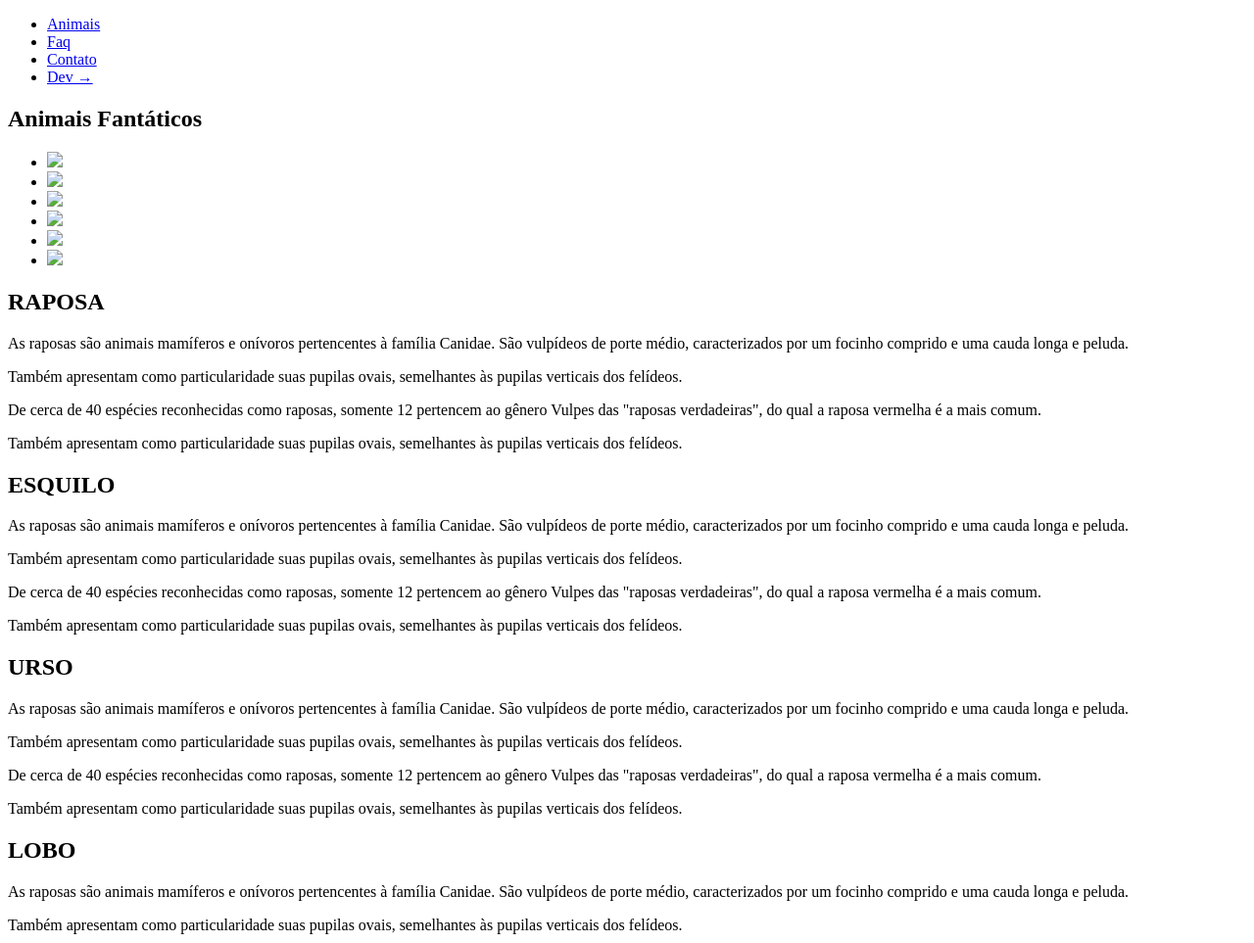
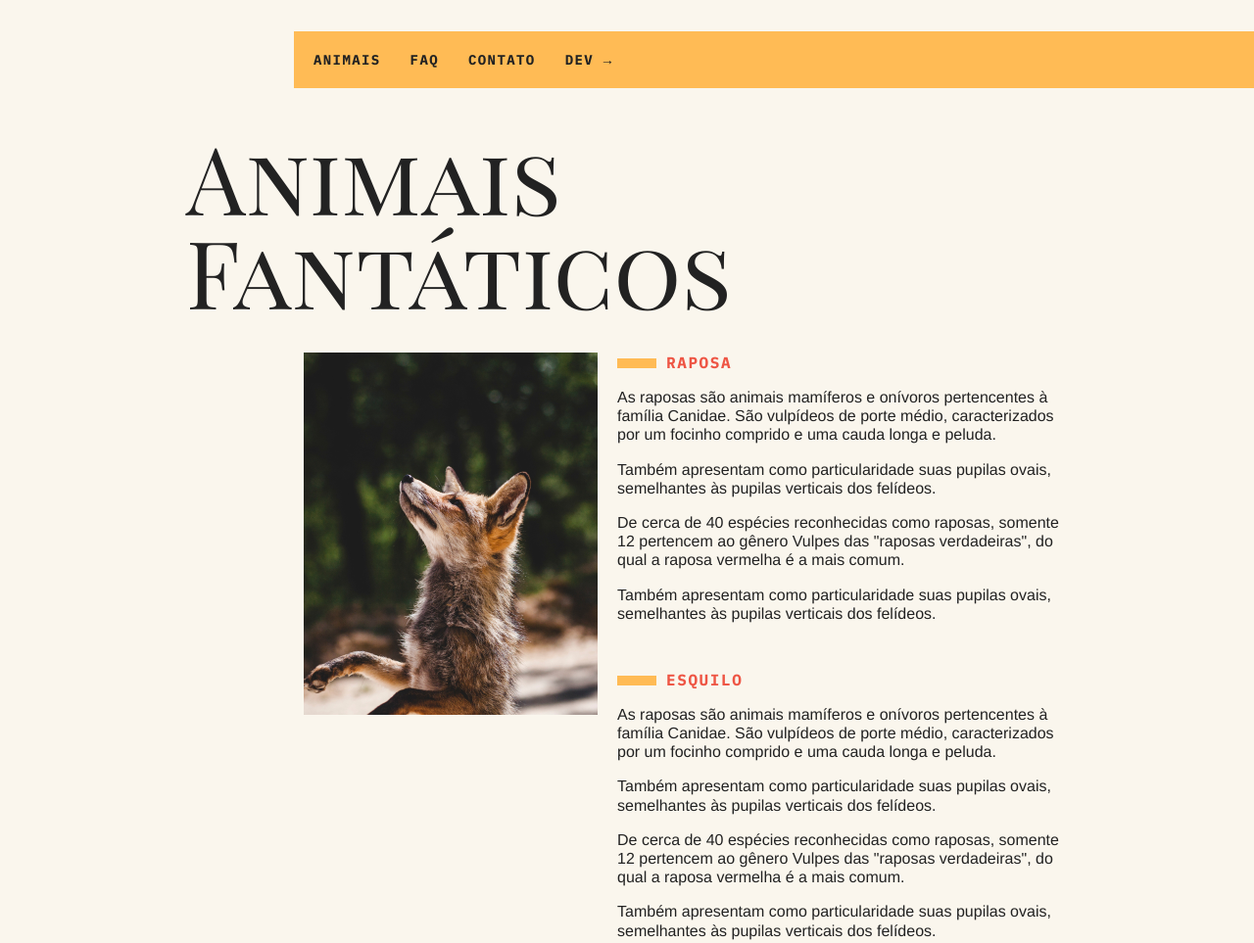
Before and after one commit to Danmartins09/Origamid-Javascript-ES6, a plain HTML site: page index.html in a window 1280 px wide. Shown: the top 963 px of the page at 98% size. Drawn offline with Linux system fonts and the light colour scheme; the site is published under a folder, as on GitHub Pages, so addresses that start at the root find nothing.

Commit message:
index update

```diff
--- a/index.html
+++ b/index.html
@@ -5,7 +5,7 @@
     <meta charset="UTF-8">
     <meta http-equiv="X-UA-Compatible" content="IE=edge">
     <meta name="viewport" content="width=device-width, initial-scale=1.0">
-    <link rel="stylesheet" href="/styles.css">
+    <link rel="stylesheet" href="styles.css">
     <title>Animais Fantásticos</title>
 </head>
 
@@ -24,22 +24,22 @@
         <h1 class="titulo">Animais Fantáticos</h1>
         <ul class="animais-lista">
             <li>
-                <img src="/img/imagem1.jpg">
+                <img src="img/imagem1.jpg">
             </li>
             <li>
-                <img src="/img/imagem2.jpg">
+                <img src="img/imagem2.jpg">
             </li>
             <li>
-                <img src="/img/imagem3.jpg">
+                <img src="img/imagem3.jpg">
             </li>
             <li>
-                <img src="/img/imagem4.jpg">
+                <img src="img/imagem4.jpg">
             </li>
             <li>
-                <img src="/img/imagem5.jpg">
+                <img src="img/imagem5.jpg">
             </li>
             <li>
-                <img src="/img/imagem6.jpg">
+                <img src="img/imagem6.jpg">
             </li>
         </ul>
         <div class="animais-descricao">
@@ -153,7 +153,7 @@
     <section class="grid-section" id="contato">
         <h1 class="titulo">Contato</h1>
         <div class="mapa">
-            <img src="/img/mapa.png" alt="">
+            <img src="img/mapa.png" alt="">
         </div>
         <ul class="dados">
             <li>contato@origamid.com</li>
@@ -169,7 +169,7 @@
     </footer>
 
 
-    <script src="/script.js"></script>
+    <script src="script.js"></script>
 </body>
 
 </html>
```
